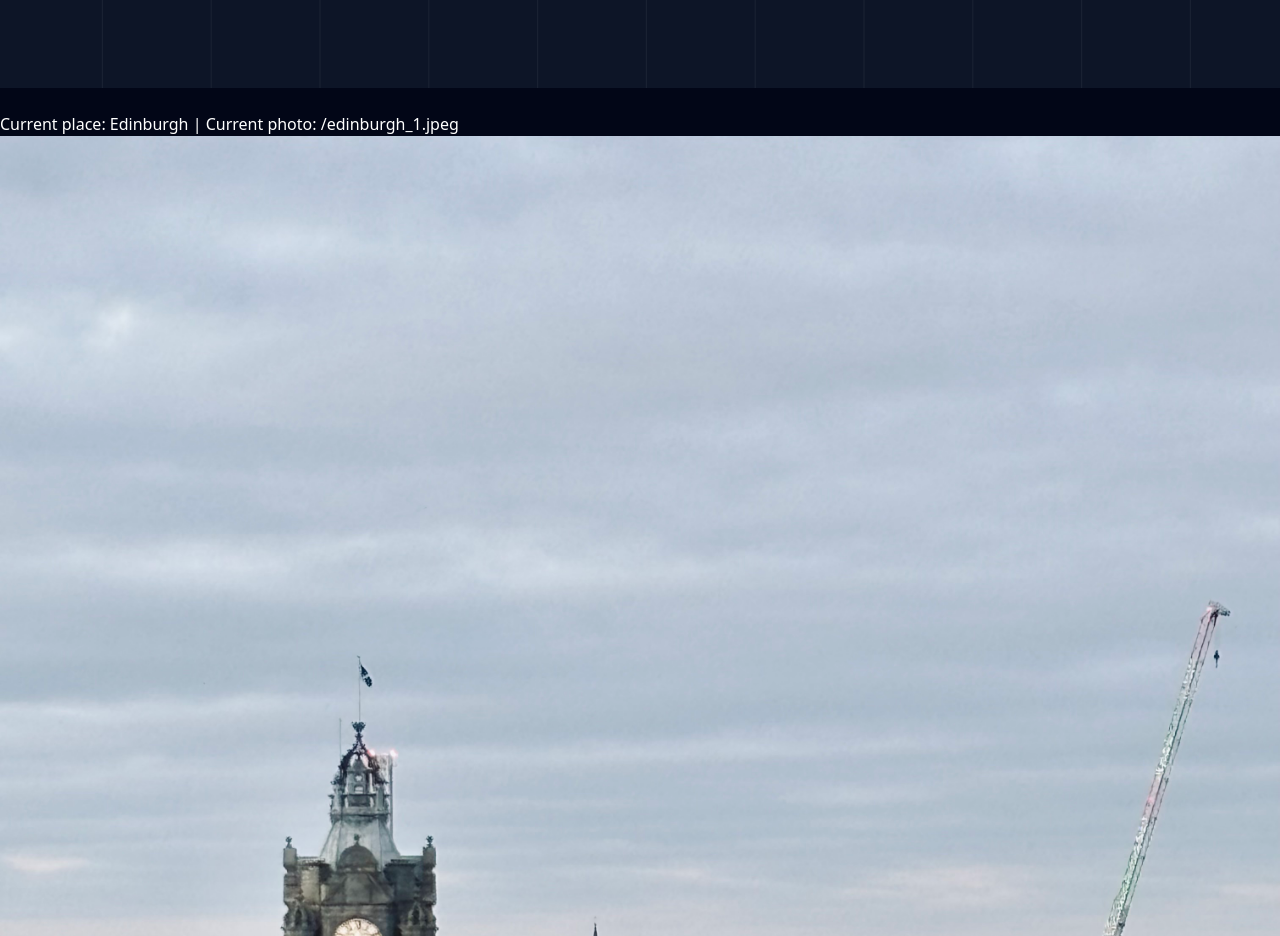
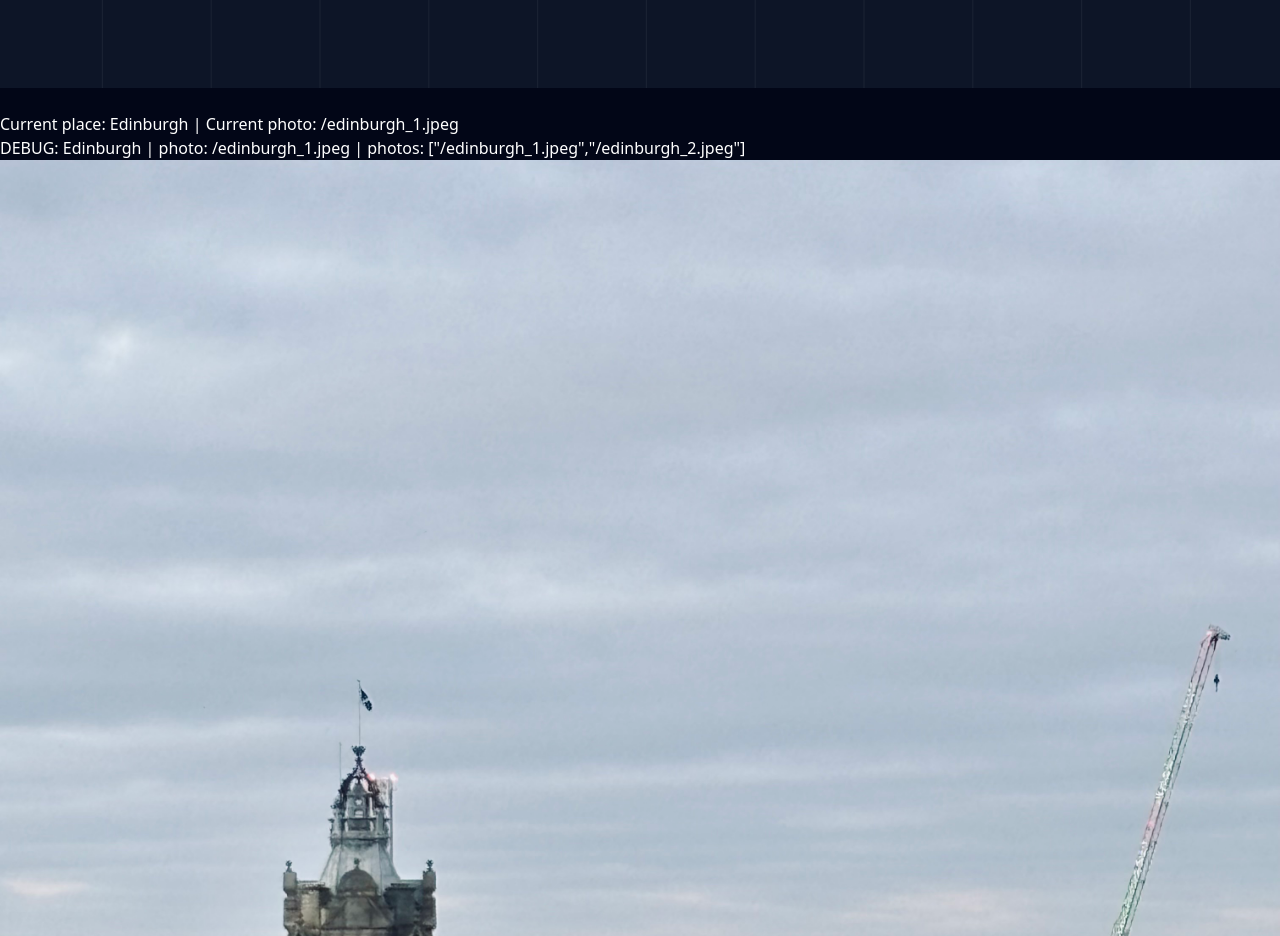
Before and after one commit to ccccchris1234/travel_journal, a React (Vite) app in the folder world-travel-journal-response2/: page / in a window 1280 px wide. Shown: the part 840-1776 px from the top of the page. Built offline with nearby package versions, Linux system fonts and the light colour scheme.

Commit message:
Update App.jsx

```diff
--- a/world-travel-journal-response2/src/App.jsx
+++ b/world-travel-journal-response2/src/App.jsx
@@ -224,6 +224,9 @@ export default function App() {
   <p className="text-white">
     Current place: {selected.name} | Current photo: {selected.photo}
   </p>
+              <div className="mb-2 rounded-lg bg-red-500 p-2 text-xs text-white">
+  DEBUG: {selected.name} | photo: {selected.photo} | photos: {JSON.stringify(selected.photos)}
+</div>
   <PhotoPanel place={selected} />
 </div>
             <div className="p-6">
```
